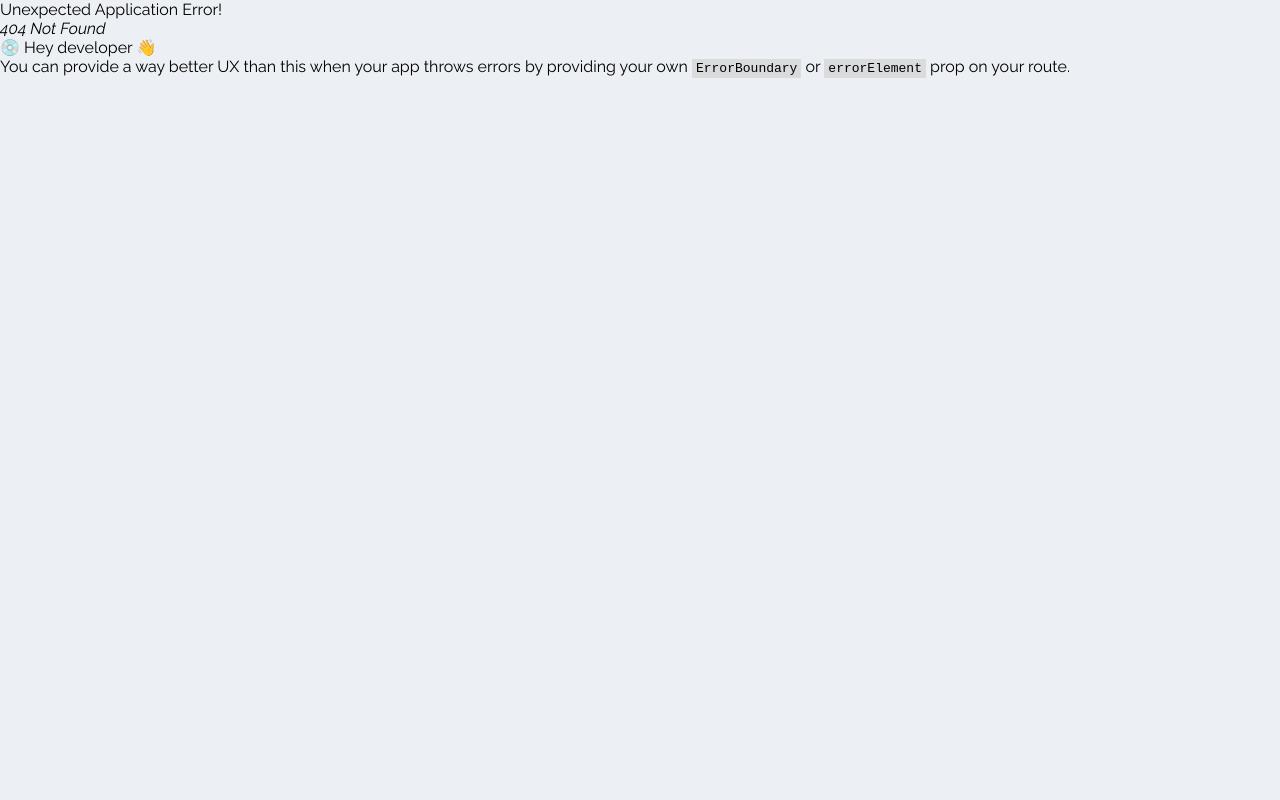
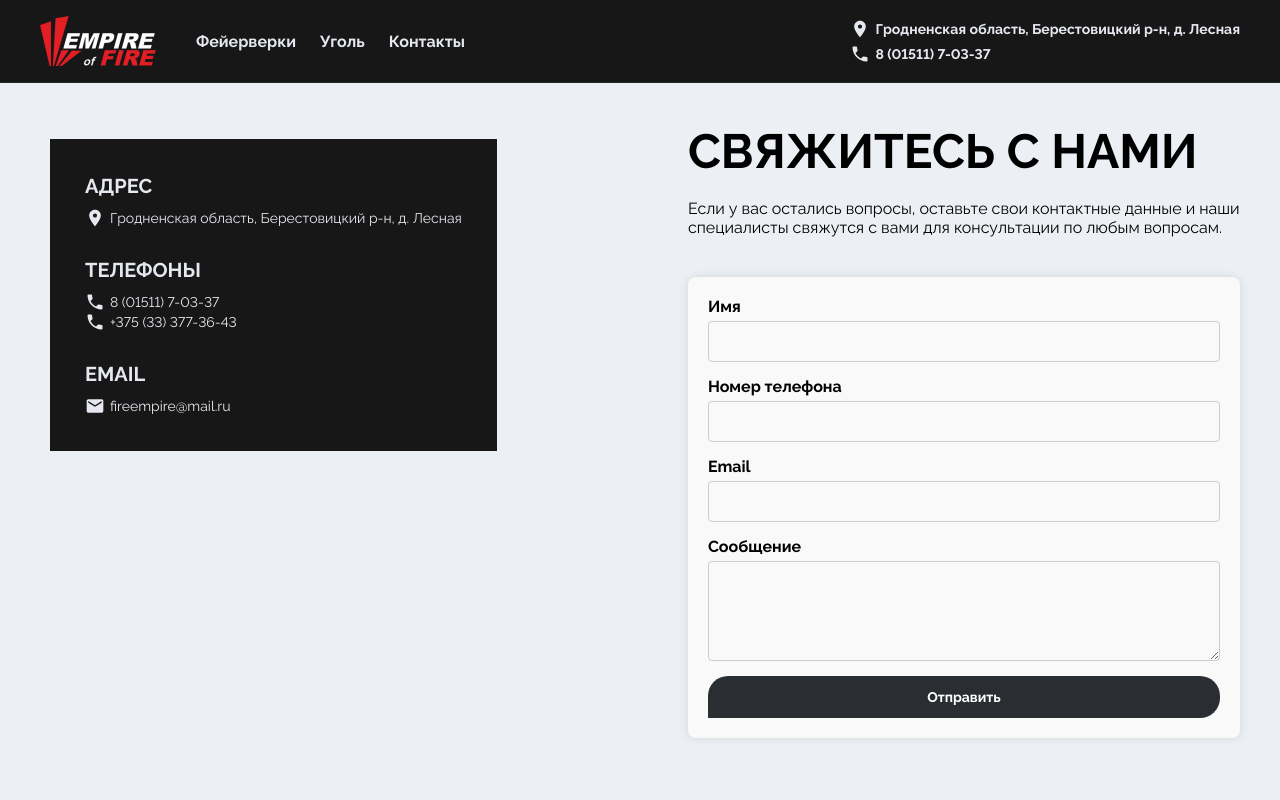
Before and after one commit to ScyBry/Fire_Empire_Fireworks, a React (Vite) app: page /contacts in a window 1280 px wide. Before the commit this address had no page. Shown: the top 800 px of the page. Built offline with nearby package versions, Linux system fonts and the light colour scheme.

Commit message:
added contacts page

```diff
--- a/package.json
+++ b/package.json
@@ -12,16 +12,19 @@
   "dependencies": {
     "@emotion/react": "^11.13.0",
     "@emotion/styled": "^11.13.0",
+    "@hookform/resolvers": "^3.9.0",
     "@mui/icons-material": "^5.16.6",
     "@mui/material": "^5.16.6",
     "framer-motion": "^11.3.19",
     "prettier": "^3.3.3",
     "react": "^18.3.1",
     "react-dom": "^18.3.1",
+    "react-hook-form": "^7.52.2",
     "react-modal": "^3.16.1",
     "react-router-dom": "^6.25.1",
     "react-slick": "^0.30.2",
-    "sass": "^1.77.8"
+    "sass": "^1.77.8",
+    "zod": "^3.23.8"
   },
   "devDependencies": {
     "@types/react": "^18.3.3",
--- /dev/null
+++ b/src/components/ContactForm/ContactForm.tsx
@@ -0,0 +1,64 @@
+import { useForm } from "react-hook-form";
+import { zodResolver } from "@hookform/resolvers/zod";
+import { z } from "zod";
+import styles from "./styles.module.sass";
+import { Button } from "../Button/Button";
+
+const schema = z.object({
+  name: z.string().min(1, "Имя обязательно"),
+  phone: z.string().min(10, "Номер телефона должен содержать не менее 10 цифр"),
+  email: z.string().email("Неверный адрес электронной почты"),
+  message: z.string().min(1, "Сообщение обязательно"),
+});
+
+export const ContactForm = () => {
+  const {
+    register,
+    handleSubmit,
+    formState: { errors },
+  } = useForm({
+    resolver: zodResolver(schema),
+  });
+
+  const onSubmit = (data: any) => {
+    console.log(data);
+  };
+
+  return (
+    <form className={styles.contactForm} onSubmit={handleSubmit(onSubmit)}>
+      <div className={styles.formGroup}>
+        <label htmlFor="name">Имя</label>
+        <input id="name" {...register("name")} />
+        {errors.name && (
+          <p className={styles.error}>{String(errors.name.message)}</p>
+        )}
+      </div>
+
+      <div className={styles.formGroup}>
+        <label htmlFor="phone">Номер телефона</label>
+        <input id="phone" {...register("phone")} />
+        {errors.phone && (
+          <p className={styles.error}>{String(errors.phone.message)}</p>
+        )}
+      </div>
+
+      <div className={styles.formGroup}>
+        <label htmlFor="email">Email</label>
+        <input id="email" {...register("email")} />
+        {errors.email && (
+          <p className={styles.error}>{String(errors.email.message)}</p>
+        )}
+      </div>
+
+      <div className={styles.formGroup}>
+        <label htmlFor="message">Сообщение</label>
+        <textarea id="message" {...register("message")} />
+        {errors.message && (
+          <p className={styles.error}>{String(errors.message.message)}</p>
+        )}
+      </div>
+
+      <Button type="submit">Отправить</Button>
+    </form>
+  );
+};
--- /dev/null
+++ b/src/components/ContactForm/styles.module.sass
@@ -0,0 +1,33 @@
+.contactForm
+	margin-top: 40px
+	display: flex
+	flex-direction: column
+	padding: 20px
+	background-color: #f9f9f9
+	border-radius: 8px
+	box-shadow: 0 0 10px rgba(0, 0, 0, 0.1)
+
+	.formGroup
+		display: flex
+		flex-direction: column
+		margin-bottom: 15px
+
+		label
+			margin-bottom: 5px
+			font-weight: bold
+
+		input,
+		textarea
+			padding: 10px
+			border: 1px solid #ccc
+			border-radius: 4px
+			font-size: 16px
+
+		textarea
+			resize: vertical
+			height: 100px
+
+		.error
+			margin-top: 5px
+			color: red
+			font-size: 14px
--- /dev/null
+++ b/src/components/MapInfo/MapInfo.tsx
@@ -0,0 +1,37 @@
+import { LocationOn, Phone } from "@mui/icons-material";
+import styles from "./styles.module.sass";
+import EmailIcon from "@mui/icons-material/Email";
+
+export const MapInfo = () => {
+  return (
+    <div className={styles.info}>
+      <div className={styles.info__wrapper}>
+        <div>
+          <h5>АДРЕС</h5>
+          <div className={styles.info__item}>
+            <LocationOn fontSize="small" />
+            <p>Гродненская область, Берестовицкий р-н, д. Лесная</p>
+          </div>
+        </div>
+        <div>
+          <h5>ТЕЛЕФОНЫ</h5>
+          <div className={styles.info__item}>
+            <Phone fontSize="small" />
+            <a href="tel:8 (01511) 7-03-37">8 (01511) 7-03-37</a>
+          </div>
+          <div className={styles.info__item}>
+            <Phone fontSize="small" />
+            <a href="tel:+375(33)377-36-43">+375 (33) 377-36-43</a>
+          </div>
+        </div>
+        <div>
+          <h5>EMAIL</h5>
+          <div className={styles.info__item}>
+            <EmailIcon fontSize="small" />
+            <a href="mailto:fireempire@mail.ru">fireempire@mail.ru</a>
+          </div>
+        </div>
+      </div>
+    </div>
+  );
+};
--- /dev/null
+++ b/src/components/MapInfo/styles.module.sass
@@ -0,0 +1,27 @@
+.info
+	position: absolute
+	top: 10px
+	left: 10px
+	padding: 35px
+	background-color: #171718
+	color: #E5E8EE
+
+	h5
+		font-size: 20px
+		text-transform: uppercase
+		font-weight: 700
+		margin-bottom: 10px
+
+.info__wrapper
+	display: flex
+	flex-direction: column
+	gap: 30px
+
+	a
+		color: #E5E8EE
+
+.info__item
+	display: flex
+	align-items: center
+	gap: 5px
+	font-size: 14px
--- a/src/constansts/index.tsx
+++ b/src/constansts/index.tsx
@@ -84,7 +84,7 @@ export const navLinks = [
     link: "/coal",
   },
   {
-    name: "Связь",
-    link: "/contact",
+    name: "Контакты",
+    link: "/contacts",
   },
 ];
--- /dev/null
+++ b/src/pages/ContactsPage/ContactsPage.tsx
@@ -0,0 +1,34 @@
+import { ContactForm } from "../../components/ContactForm/ContactForm";
+import styles from "./styles.module.sass";
+import { MapInfo } from "../../components/MapInfo/MapInfo";
+
+export const ContactsPage = () => {
+  return (
+    <section className={styles.contacts}>
+      <div className="container">
+        <div className={styles.contacts__wrapper}>
+          <div className={styles.map__wrapper}>
+            <iframe
+              title="map"
+              src="https://yandex.ru/map-widget/v1/?um=constructor%3Aea1b2ebc98402400183d4a02ae0f197f01c1c7ab3309146dacd0055fae118e55&amp;source=constructor"
+              height={"600px"}
+              width={"100%"}
+            ></iframe>
+            <MapInfo />
+          </div>
+          <div className={styles.form__wrapper}>
+            <div className={styles.form__title}>
+              <h2>Свяжитесь с нами</h2>
+            </div>
+            <div className={styles.form__subtext}>
+              Если у вас остались вопросы, оставьте свои контактные данные и
+              наши специалисты свяжутся с вами для консультации по любым
+              вопросам.
+            </div>
+            <ContactForm />
+          </div>
+        </div>
+      </div>
+    </section>
+  );
+};
--- /dev/null
+++ b/src/pages/ContactsPage/styles.module.sass
@@ -0,0 +1,19 @@
+.contacts__wrapper
+	margin-top: 40px
+	display: flex
+	justify-content: space-between
+	align-items: center
+	gap: 40px
+
+.form__title
+	font-size: 48px
+	text-transform: uppercase
+	font-weight: 700
+
+.form__subtext
+	margin-top: 20px
+
+.map__wrapper
+	position: relative
+	width: 100%
+	height: 100%
--- a/src/router/router.tsx
+++ b/src/router/router.tsx
@@ -4,6 +4,7 @@ import { Layout } from "../pages/Layout/Layout";
 import { FireworksPage } from "../pages/FireworksPage/FireworksPage.tsx";
 import { WorkDetailPage } from "../pages/WorkDetailPage/WorkDetailPage.tsx";
 import { CoalPage } from "../pages/CoalPage/CoalPage.tsx";
+import { ContactsPage } from "../pages/ContactsPage/ContactsPage.tsx";
 
 export const router = createBrowserRouter([
   {
@@ -26,6 +27,10 @@ export const router = createBrowserRouter([
         path: "/coal",
         element: <CoalPage />,
       },
+      {
+        path: "/contacts",
+        element: <ContactsPage />,
+      },
     ],
   },
 ]);
```
Also changed, not shown: 1 other file (tests, documents, lock files or other folders).
